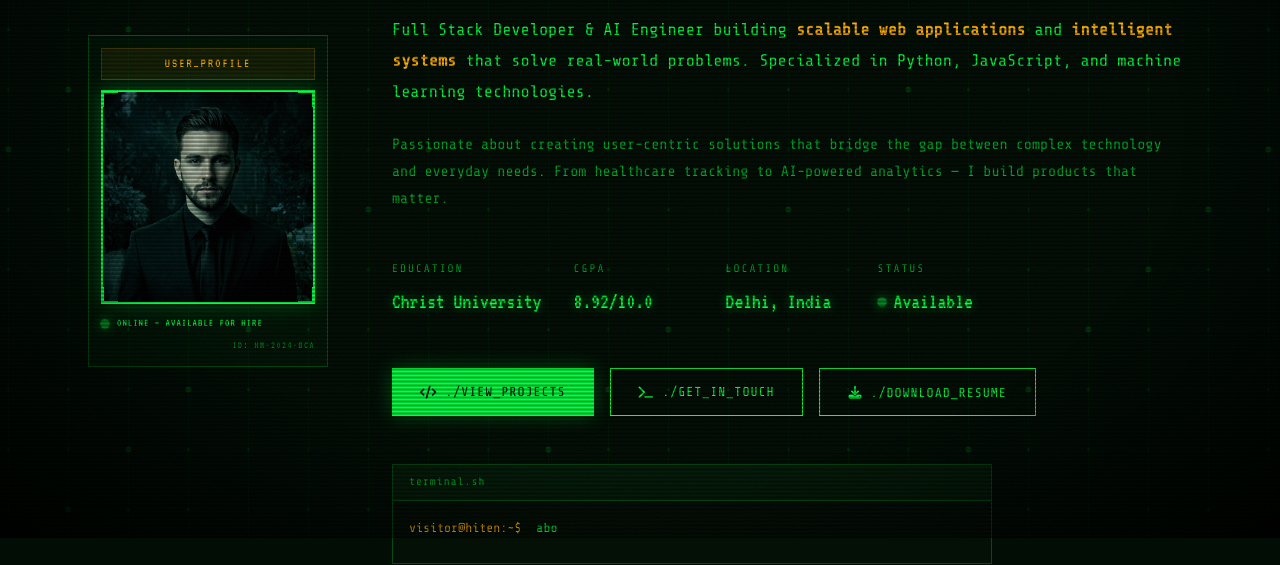
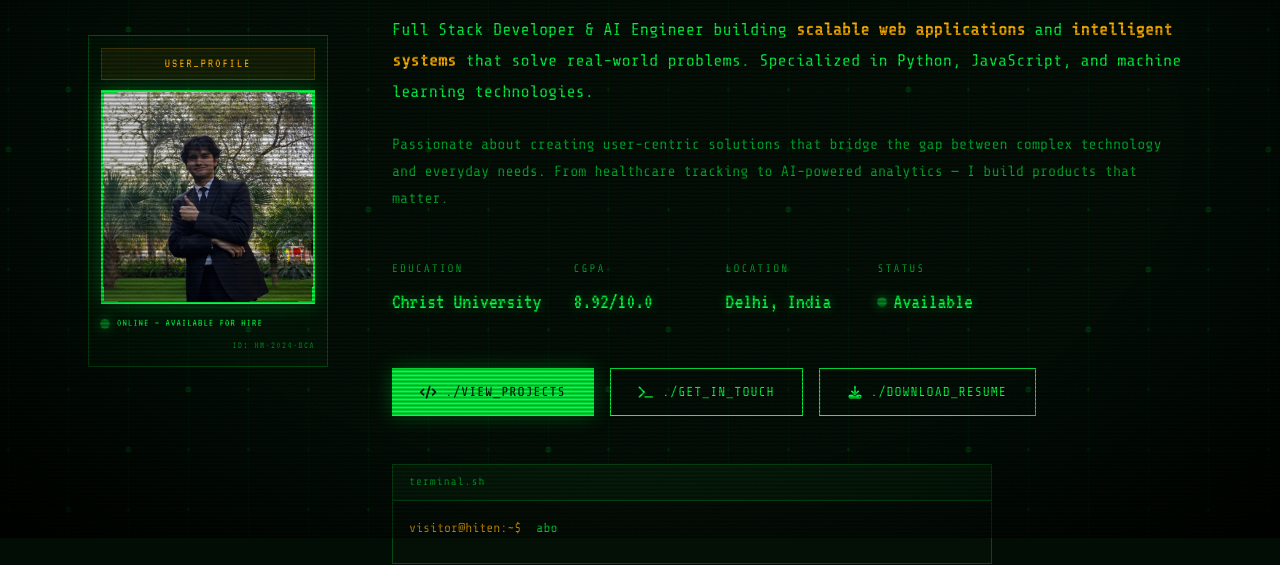
Before and after one commit to Hit3nDev/portfolio, a plain HTML site: page index.html in a window 1280 px wide. Shown: the part 262-827 px from the top of the page. Drawn offline with nearby package versions, Linux system fonts and the light colour scheme.

Commit message:
initial commit

```diff
--- a/index.html
+++ b/index.html
@@ -67,8 +67,7 @@
           <div class="profile-frame">
             <div class="profile-scan-label">USER_PROFILE</div>
             <div class="profile-img-wrap">
-              <img src="profile.jpg" alt="Hiten Mandhyan" class="profile-img">
-              <div class="profile-scanlines" aria-hidden="true"></div>
+              <img src="profile_image.jpeg" alt="Hiten Mandhyan" class="profile-img">
               <div class="profile-corner tl"></div>
               <div class="profile-corner tr"></div>
               <div class="profile-corner bl"></div>
@@ -133,9 +132,9 @@
             <a href="#contact" class="btn btn-secondary">
               <i class="fas fa-terminal"></i> ./get_in_touch
             </a>
-            <button id="download-resume" class="btn btn-secondary">
+            <a href="Hiten_Mandhyan_Resume.pdf" target="_blank" rel="noopener" class="btn btn-secondary">
               <i class="fas fa-download"></i> ./download_resume
-            </button>
+            </a>
           </div>
 
           <!-- Terminal Command Interface -->
@@ -1066,6 +1065,7 @@
 
   <!-- Scripts -->
   <script src="https://unpkg.com/aos@2.3.1/dist/aos.js"></script>
+  <script src="https://cdn.jsdelivr.net/npm/@emailjs/browser@3/dist/email.min.js"></script>
   <script src="script.js"></script>
 </body>
 
```
Also changed, not shown: profile_image.jpeg (added), 1 other file.
